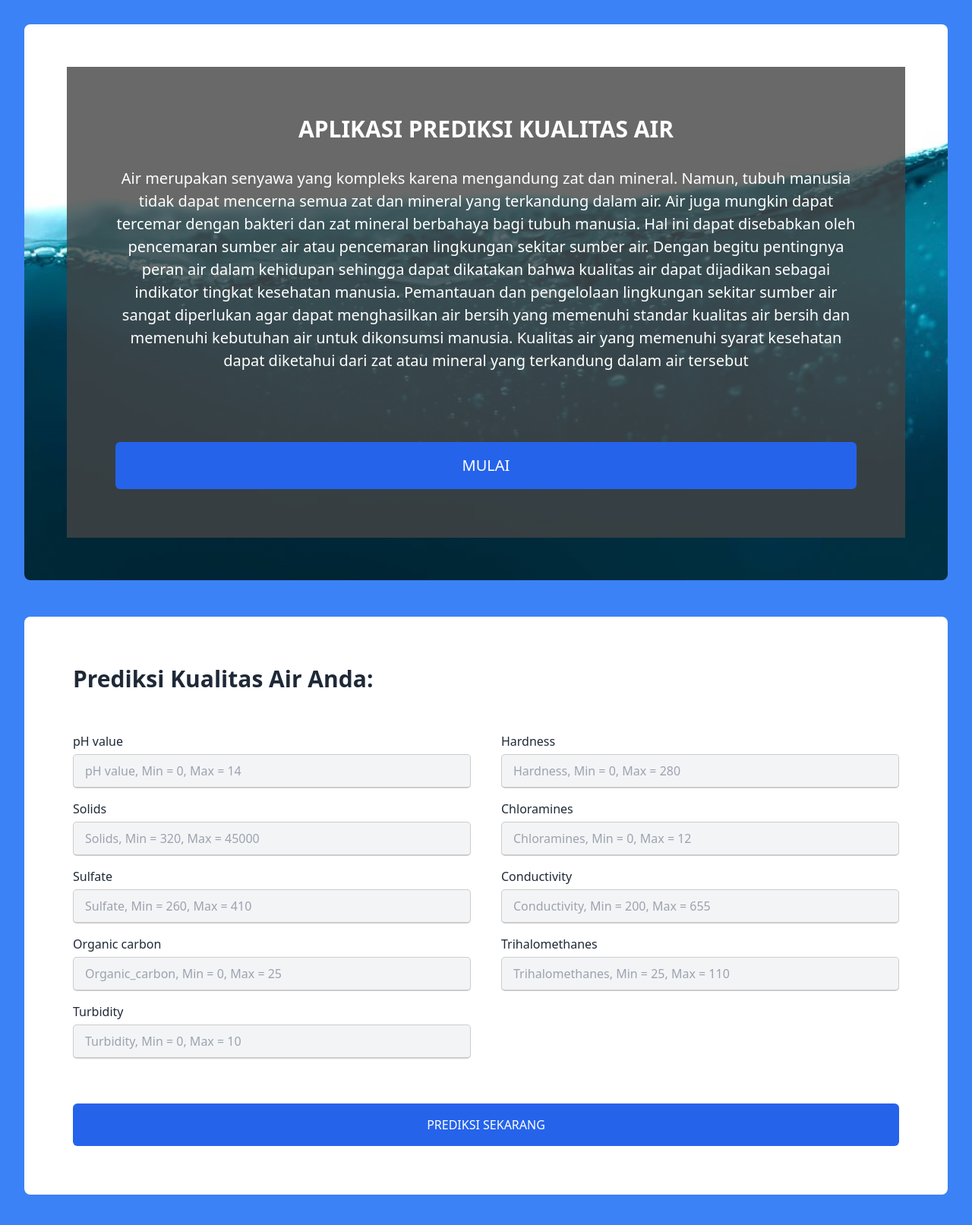
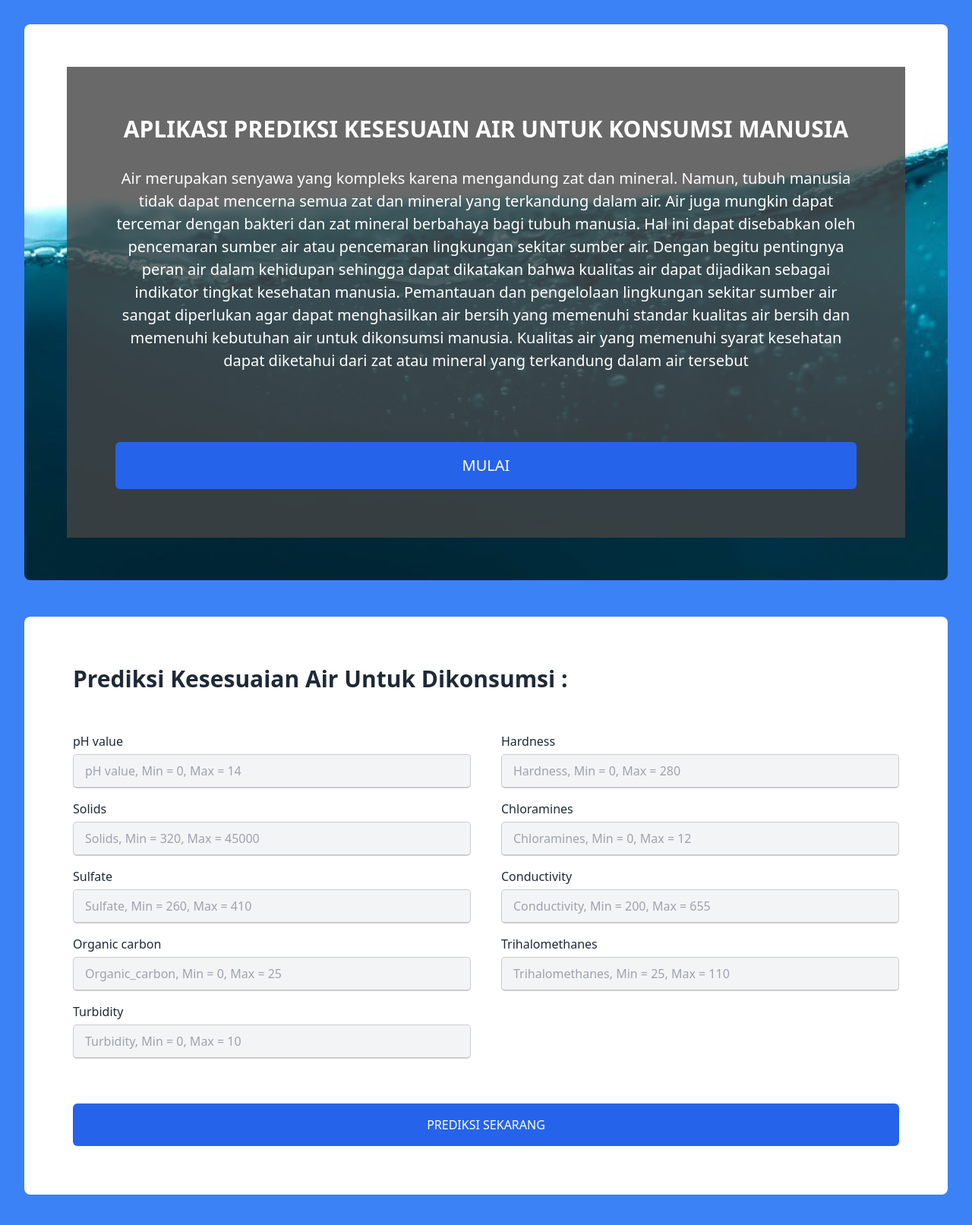
Before and after one commit to Haidir1/uas, a Flask app: page / in a window 1280 px wide. Shown: the top 1613 px of the page at 76% size. Run offline with Flask 2, Linux system fonts and the light colour scheme; parts of the project's set-up code (start-up, migrations or seed data) failed here and were passed over.

Commit message:
Update index.html

```diff
--- a/templates/index.html
+++ b/templates/index.html
@@ -8,7 +8,7 @@
             href="https://unpkg.com/tailwindcss@^2/dist/tailwind.min.css"
             rel="stylesheet"
         />
-        <title>Aplikasi Prediksi Air</title>
+        <title>Aplikasi Prediksi Kesesuaian Air Untuk Konsumsi Manusia</title>
         <style>
             .image {
                 background-image: url("../static/images/water-a.jpg");
@@ -64,7 +64,7 @@
         <main class="p-14 rounded-lg image">
                 <div class="headline p-16">
                     <h1 class="text-3xl font-bold mb-8 text-center">
-                        APLIKASI PREDIKSI KUALITAS AIR
+                        APLIKASI PREDIKSI KESESUAIN AIR UNTUK KONSUMSI MANUSIA
                     </h1>
                     <p>Air merupakan senyawa yang kompleks karena mengandung zat dan mineral. Namun, tubuh manusia tidak dapat mencerna semua zat dan mineral yang terkandung dalam air. Air juga mungkin dapat tercemar dengan bakteri dan zat mineral berbahaya bagi tubuh manusia. Hal ini dapat disebabkan oleh pencemaran sumber air atau pencemaran lingkungan sekitar sumber air. Dengan begitu pentingnya peran air dalam kehidupan sehingga dapat dikatakan bahwa kualitas air dapat dijadikan sebagai indikator tingkat kesehatan manusia. Pemantauan dan pengelolaan lingkungan sekitar sumber air sangat diperlukan agar dapat menghasilkan air bersih yang memenuhi standar kualitas air bersih dan memenuhi kebutuhan air untuk dikonsumsi manusia. Kualitas air yang memenuhi syarat kesehatan dapat diketahui dari zat atau mineral yang terkandung dalam air tersebut</p>
                     <br><br>
@@ -78,7 +78,7 @@
 
         <main id='pred' class="container bg-white p-16 rounded-lg">
             <h1 class="text-3xl font-bold mb-8">
-                Prediksi Kualitas Air Anda:
+                Prediksi Kesesuaian Air Untuk Dikonsumsi :
             </h1>
 
             <form action="{{ url_for('predict')}}" method="post" class="flex flex-col">
```
